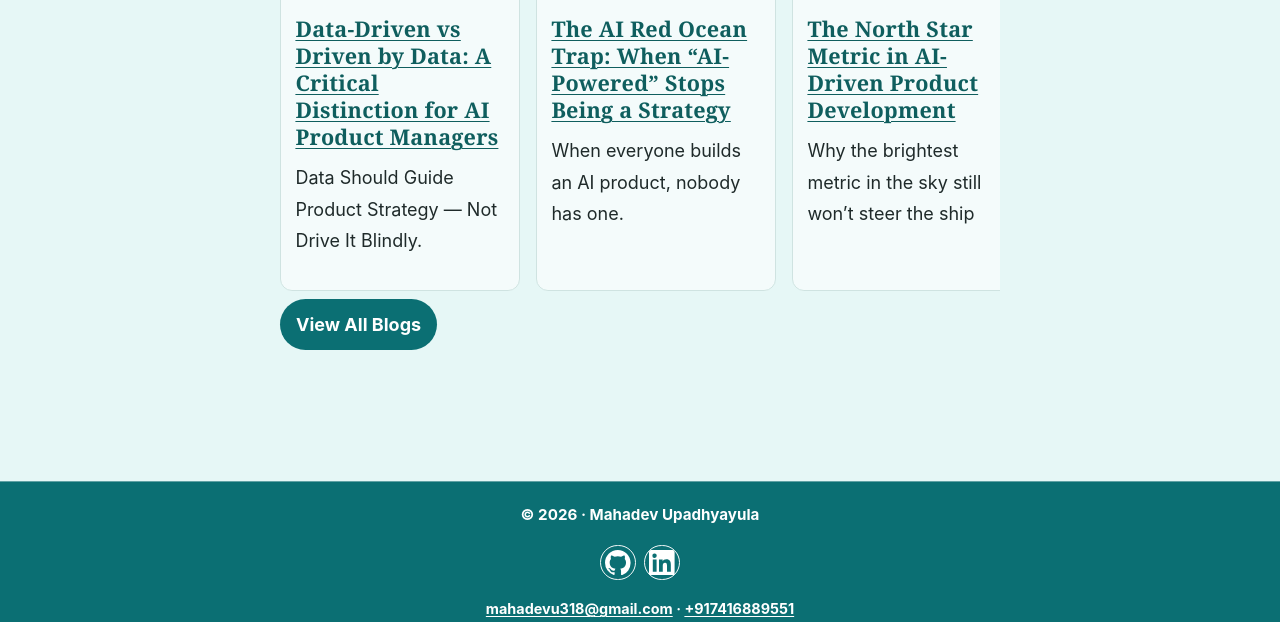
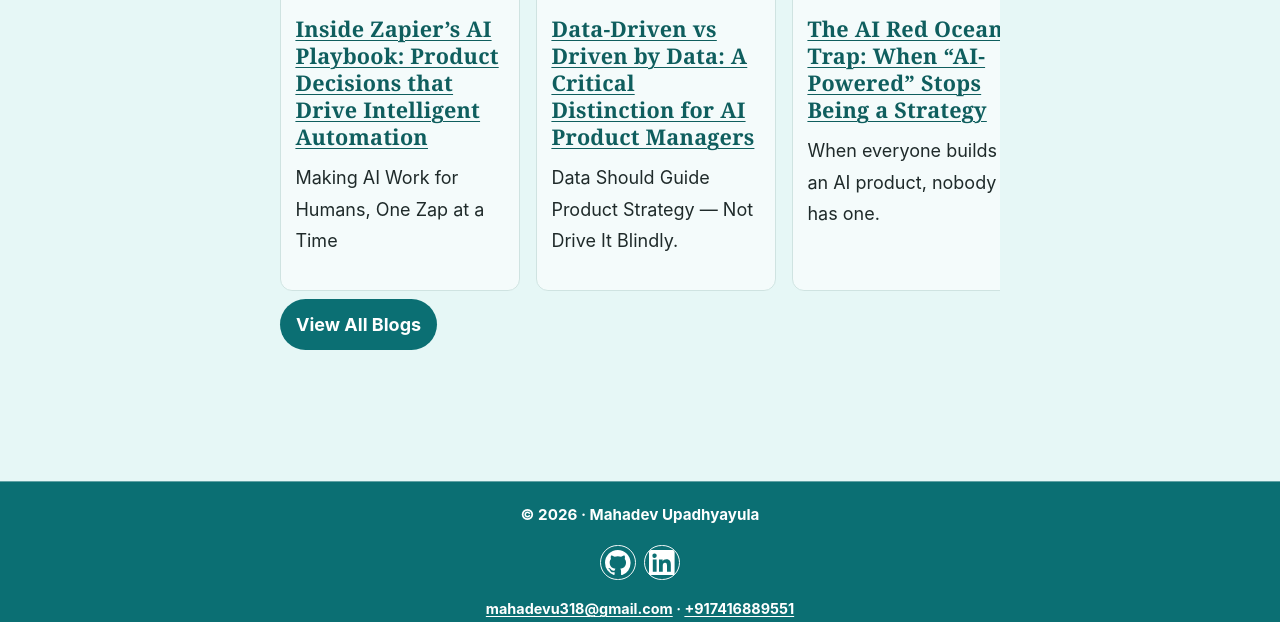
Before and after one commit to mahadevupadhyayula/mahadevupadhyayula.github.io, a Jekyll site: the page built from index.md, in a window 1280 px wide and 900 px high, scrolled down 2386 px, cut to the strip 278-900 px from the top of the window. Built offline with Jekyll 4.4.1, drawn with Linux system fonts in a browser that asks for light colours; our own code applies the rules of GitHub Pages for plain Markdown files.

Commit message:
Fix new Zapier blog metadata, heading, and image paths

```diff
--- a/blog/inside-zapiers-ai-playbook-product-decisions-that-drive-intelligent-automation.md
+++ b/blog/inside-zapiers-ai-playbook-product-decisions-that-drive-intelligent-automation.md
@@ -1,10 +1,17 @@
-# Inside Zapier’s AI Playbook: Product Decisions that Drive Intelligent Automation
+---
+layout: page
+title: "Inside Zapier’s AI Playbook: Product Decisions that Drive Intelligent Automation"
+subtitle: "Making AI Work for Humans, One Zap at a Time"
+date: 2026-03-13
+image: /assets/images/inside-zapiers-ai-playbook-product-decisions-that-drive-intelligent-automation-1.png
+permalink: /blog/inside-zapiers-ai-playbook-product-decisions-that-drive-intelligent-automation/
+---
 
 ### **Making AI Work for Humans, One Zap at a Time**
 
-![inside-zapiers-ai-playbook-product-decisions-that-drive-intelligent-automation-1.png](Inside%20Zapier%E2%80%99s%20AI%20Playbook%20Product%20Decisions%20that/inside-zapiers-ai-playbook-product-decisions-that-drive-intelligent-automation-1.png)
+![inside-zapiers-ai-playbook-product-decisions-that-drive-intelligent-automation-1.png](/assets/images/inside-zapiers-ai-playbook-product-decisions-that-drive-intelligent-automation-1.png)
 
-# **Introduction – Why Zapier’s AI Stands Out**
+## **Introduction – Why Zapier’s AI Stands Out**
 
 I’ve been following Zapier for years, and one thing has always fascinated me: their ability to make automation feel **magical without ever feeling overwhelming**. And now, with AI baked into the platform, that magic has gotten a serious upgrade.
 
@@ -57,7 +64,7 @@ And boom — Zapier AI interprets your instructions and builds a workflow for yo
 
 No coding, no complicated mapping, just plain English. This is what **low-friction automation** feels like — and why non-technical users can confidently dive in.
 
-![inside-zapiers-ai-playbook-product-decisions-that-drive-intelligent-automation.png-2.png](Inside%20Zapier%E2%80%99s%20AI%20Playbook%20Product%20Decisions%20that/inside-zapiers-ai-playbook-product-decisions-that-drive-intelligent-automation.png-2.png)
+![inside-zapiers-ai-playbook-product-decisions-that-drive-intelligent-automation.png-2.png](/assets/images/inside-zapiers-ai-playbook-product-decisions-that-drive-intelligent-automation.png-2.png)
 
 ---
 
@@ -71,7 +78,7 @@ Now the AI rolls up its sleeves. It reads the ticket and creates a concise summa
 
 The best part? You feel in control. The AI isn’t doing magic behind the curtain — it’s a collaborator, helping you **work smarter, not faster blindly**.
 
-![inside-zapiers-ai-playbook-product-decisions-that-drive-intelligent-automation-3.png](Inside%20Zapier%E2%80%99s%20AI%20Playbook%20Product%20Decisions%20that/inside-zapiers-ai-playbook-product-decisions-that-drive-intelligent-automation-3.png)
+![inside-zapiers-ai-playbook-product-decisions-that-drive-intelligent-automation-3.png](/assets/images/inside-zapiers-ai-playbook-product-decisions-that-drive-intelligent-automation-3.png)
 
 ---
 
@@ -85,7 +92,7 @@ Here’s where the real time-saver kicks in. Often, the data from one app doesn
 
 Suddenly, what used to take minutes or even hours is **done automatically**, and your workflow runs smoothly without constant debugging.
 
-![inside-zapiers-ai-playbook-product-decisions-that-drive-intelligent-automation-4.png](Inside%20Zapier%E2%80%99s%20AI%20Playbook%20Product%20Decisions%20that/inside-zapiers-ai-playbook-product-decisions-that-drive-intelligent-automation-4.png)
+![inside-zapiers-ai-playbook-product-decisions-that-drive-intelligent-automation-4.png](/assets/images/inside-zapiers-ai-playbook-product-decisions-that-drive-intelligent-automation-4.png)
 
 ---
 
@@ -100,7 +107,7 @@ Even automated workflows aren’t perfect. But here, AI becomes your safety net:
 
 This keeps users confident. You’re not blindly trusting AI — you’re guiding it, and it’s guiding you back. That’s a **win-win for adoption and reliability**.
 
-![inside-zapiers-ai-playbook-product-decisions-that-drive-intelligent-automation-5.png](Inside%20Zapier%E2%80%99s%20AI%20Playbook%20Product%20Decisions%20that/inside-zapiers-ai-playbook-product-decisions-that-drive-intelligent-automation-5.png)
+![inside-zapiers-ai-playbook-product-decisions-that-drive-intelligent-automation-5.png](/assets/images/inside-zapiers-ai-playbook-product-decisions-that-drive-intelligent-automation-5.png)
 
 ---
 
@@ -113,7 +120,7 @@ Finally, Zapier gives you a **bird’s-eye view** of the entire workflow:
 
 It’s like looking at a roadmap. You can see how AI interacts with each part, spot bottlenecks, and understand dependencies at a glance. Perfect for **reviewing workflows or onboarding new team members**.
 
-![inside-zapiers-ai-playbook-product-decisions-that-drive-intelligent-automation-6.png](Inside%20Zapier%E2%80%99s%20AI%20Playbook%20Product%20Decisions%20that/inside-zapiers-ai-playbook-product-decisions-that-drive-intelligent-automation-6.png)
+![inside-zapiers-ai-playbook-product-decisions-that-drive-intelligent-automation-6.png](/assets/images/inside-zapiers-ai-playbook-product-decisions-that-drive-intelligent-automation-6.png)
 
 ### **Other Capabilities That Excite Me**
 
@@ -216,8 +223,6 @@ In short: **Zapier makes AI feel like a superpower you actually want to use**.
 
 ---
 
-###
-
-![inside-zapiers-ai-playbook-product-decisions-that-drive-intelligent-automation-7.png](Inside%20Zapier%E2%80%99s%20AI%20Playbook%20Product%20Decisions%20that/inside-zapiers-ai-playbook-product-decisions-that-drive-intelligent-automation-7.png)
+![inside-zapiers-ai-playbook-product-decisions-that-drive-intelligent-automation-7.png](/assets/images/inside-zapiers-ai-playbook-product-decisions-that-drive-intelligent-automation-7.png)
 
 ---
```
